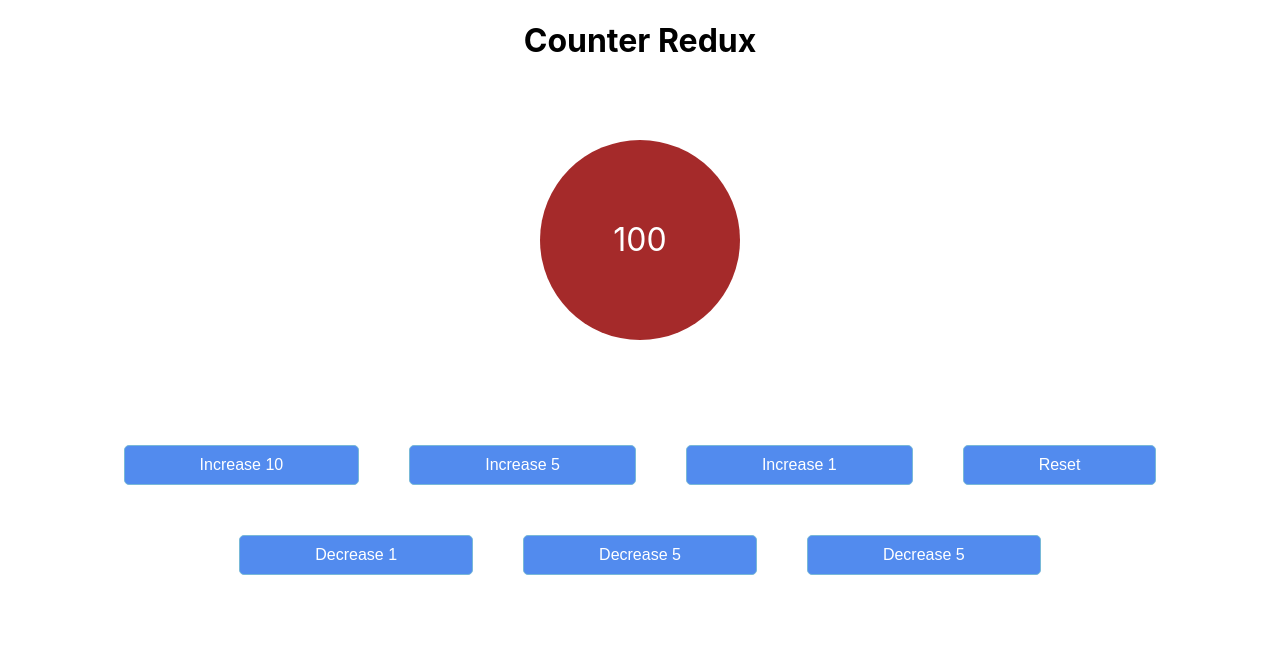
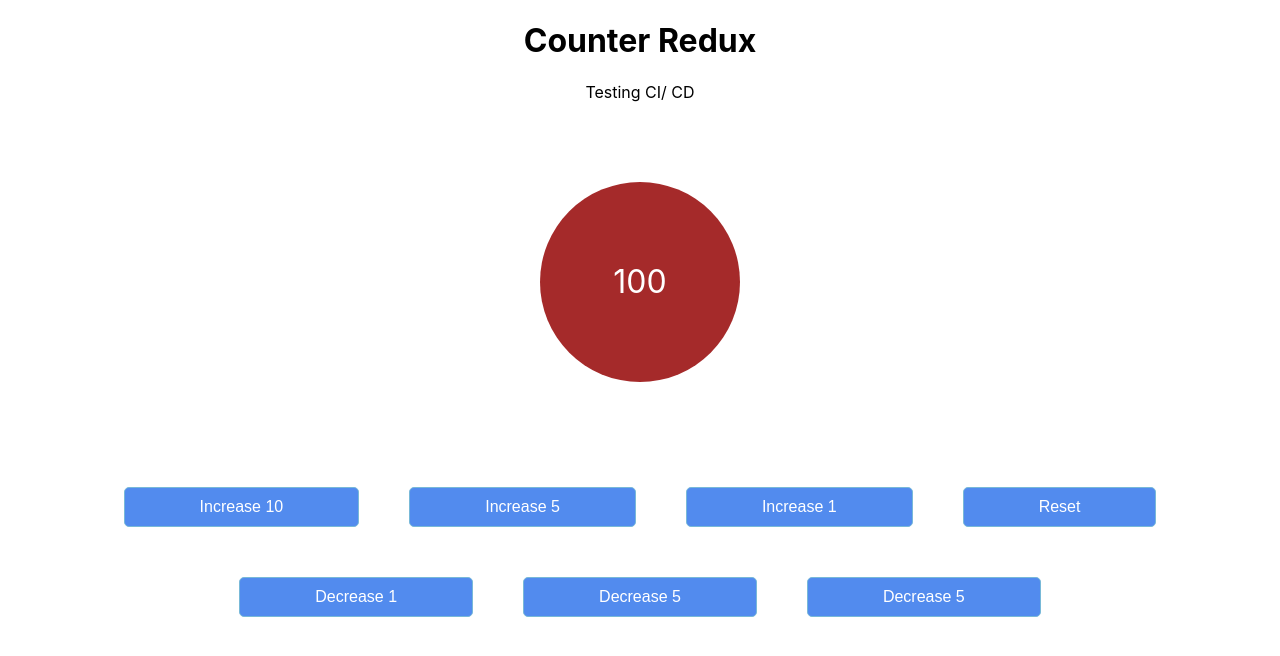
Before and after one commit to chungvuiloong/counterapp_redux, a React (Create React App) app: page / in a window 1280 px wide. Shown: the top 656 px of the page. Built offline with nearby package versions, Linux system fonts and the light colour scheme.

Commit message:
Testing CICD

```diff
--- a/src/App.js
+++ b/src/App.js
@@ -15,6 +15,7 @@ const App = () => {
   return (
     <div className="App">
       <h1>Counter Redux</h1>
+      <div>Testing CI/ CD</div>
       <Circle value={count} />
       <div className="button-container">
         <Button text="Increase 10"  onClick={() => dispatch(incrementByAmount(10))} />
```
